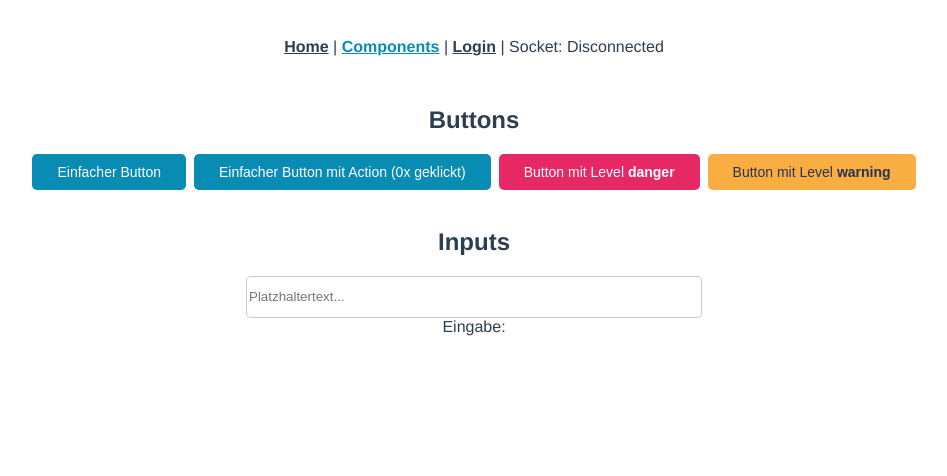
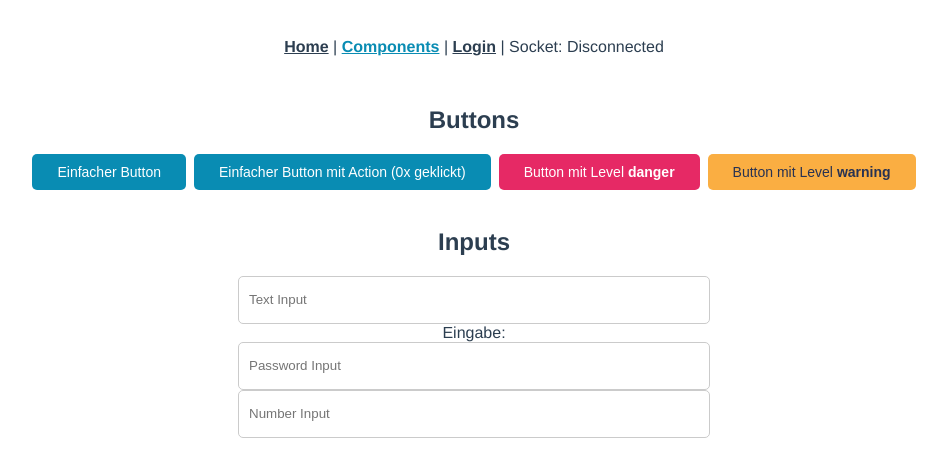
Before and after one commit to TheTimmaeh/EVA-Tischtennis, a Vue app in the folder frontend-private/: page /components in a window 1280 px wide. Shown: the top 476 px of the page, without its empty margins (166-1113 px from the left). Built offline with nearby package versions, Linux system fonts and the light colour scheme.

Commit message:
Allow different input types

```diff
--- a/frontend-private/src/components/InputField.vue
+++ b/frontend-private/src/components/InputField.vue
@@ -1,6 +1,6 @@
 <template>
   <div>
-    <input :placeholder="placeholder" :value="modelValue" @input="$emit('update:modelValue', $event.target.value)" />
+    <input :type="type" :placeholder="placeholder" :value="modelValue" @input="$emit('update:modelValue', $event.target.value)" />
   </div>
 </template>
 
@@ -8,6 +8,10 @@
   export default {
     name: 'InputField',
     props: {
+      type: {
+        type: String,
+        default: 'text',
+      },
       placeholder: {
         type: String,
         default: '',
@@ -31,10 +35,10 @@
 <style lang="scss" scoped>
   input {
     border: 1px solid $color-info;
-    padding: 7 9,5px;
+    padding: 4px 10px;
     border-radius: 5px;
     width: 450px;
-    height:38px;
+    height: 38px;
 
     &:focus {
       outline: none !important;
--- a/frontend-private/src/views/Components.vue
+++ b/frontend-private/src/views/Components.vue
@@ -7,7 +7,9 @@
     <VButton class="button" level="warning">Button mit Level <strong>warning</strong></VButton>
     <br /><br />
     <h2>Inputs</h2>
-    <InputField placeholder="Platzhaltertext..." v-model="forminput" /> Eingabe: {{ forminput }}
+    <InputField placeholder="Text Input" v-model="forminput" /> Eingabe: {{ forminput }}
+    <InputField type="password" placeholder="Password Input" />
+    <InputField type="number" placeholder="Number Input" />
   </div>
 </template>
 
```
